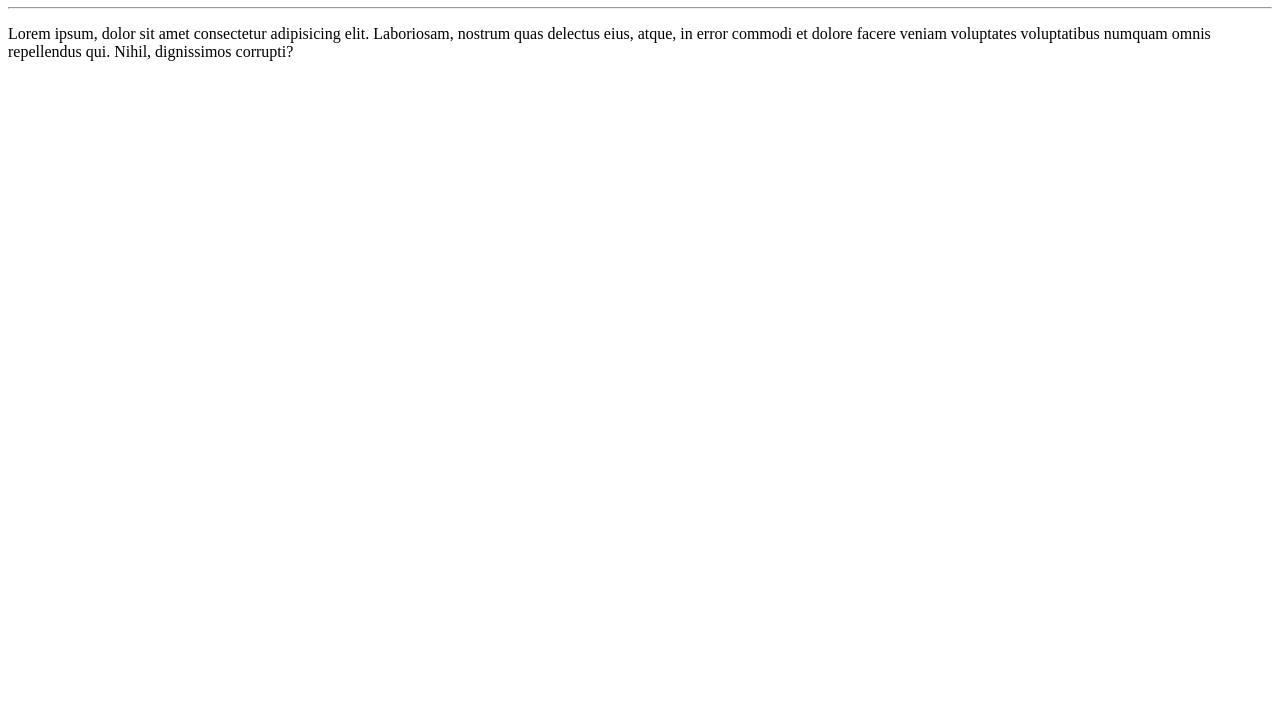
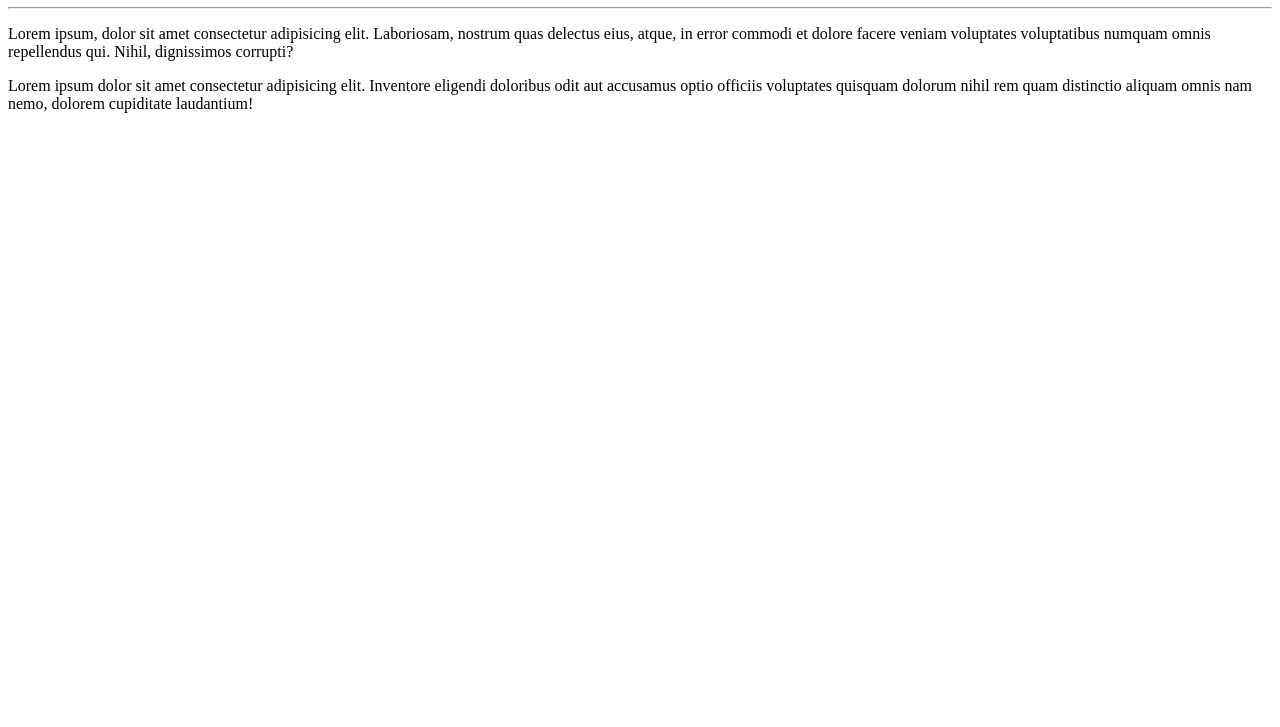
Before and after one commit to Adilson-Lima-ti/Ola-Mundo, a plain HTML site: page site-exemplo/index.html in a window 1280 px wide. Shown: the part 73-800 px from the top of the page. Drawn offline with Linux system fonts and the light colour scheme.

Commit message:
Alteração index

```diff
--- a/site-exemplo/index.html
+++ b/site-exemplo/index.html
@@ -10,5 +10,6 @@
     <h1>Olá, Mundo!</h1>
     <hr>
     <p>Lorem ipsum, dolor sit amet consectetur adipisicing elit. Laboriosam, nostrum quas delectus eius, atque, in error commodi et dolore facere veniam voluptates voluptatibus numquam omnis repellendus qui. Nihil, dignissimos corrupti?</p>
+    <p>Lorem ipsum dolor sit amet consectetur adipisicing elit. Inventore eligendi doloribus odit aut accusamus optio officiis voluptates quisquam dolorum nihil rem quam distinctio aliquam omnis nam nemo, dolorem cupiditate laudantium!</p>
 </body>
 </html>
```
